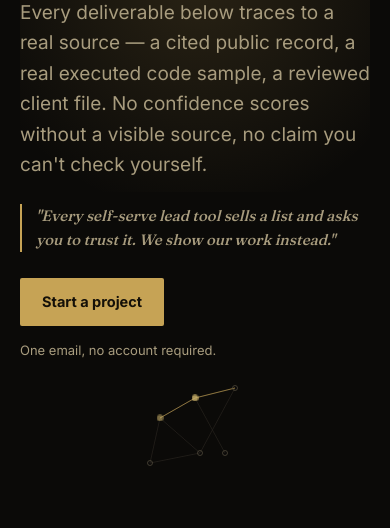
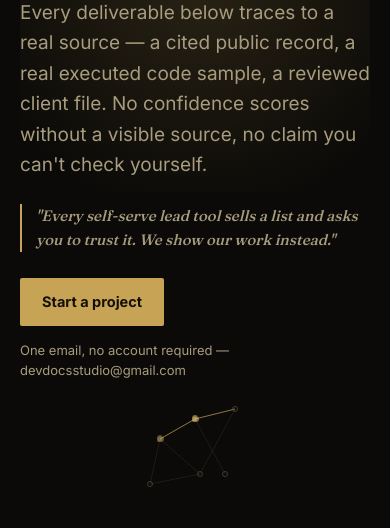
Before and after one commit to devdocsstudio-debug/verity-works, a plain HTML site: page index.html in a window 390 px wide. Shown: the part 283-811 px from the top of the page. Drawn offline with Linux system fonts and the light colour scheme.

Commit message:
Put the contact address in the homepage hero, where a dead mailto: leaves nothing
assets/order-brief.js exists because a bare mailto: does nothing at all for a webmail user with no
registered mail handler -- no error, no fallback. The service pages fixed that by making the brief
and the address visible text. The homepage hero still had only the mailto button, with the address
reachable solely from the footer. Now the CTA note carries it.

Rendered clean at 1280px and iPhone 13.

```diff
--- a/index.html
+++ b/index.html
@@ -57,7 +57,7 @@
       <blockquote style="font-family:'Fraunces',Georgia,serif; font-size:15px; color:var(--ink-soft); border-left:2px solid var(--accent); padding-left:14px; margin:24px 0 0; font-style:italic;">"Every self-serve lead tool sells a list and asks you to trust it. We show our work instead."</blockquote>
       <div class="hero-cta">
         <a class="btn" href="mailto:devdocsstudio@gmail.com?subject=New%20inquiry&body=Which%20service%3A%0AWhat%20I%20need%3A">Start a project</a>
-        <span class="hero-cta-note">One email, no account required.</span>
+        <span class="hero-cta-note">One email, no account required — devdocsstudio@gmail.com</span>
       </div>
     </div>
     <svg class="hero-graph" viewBox="0 0 260 230" fill="none" aria-hidden="true">
```
